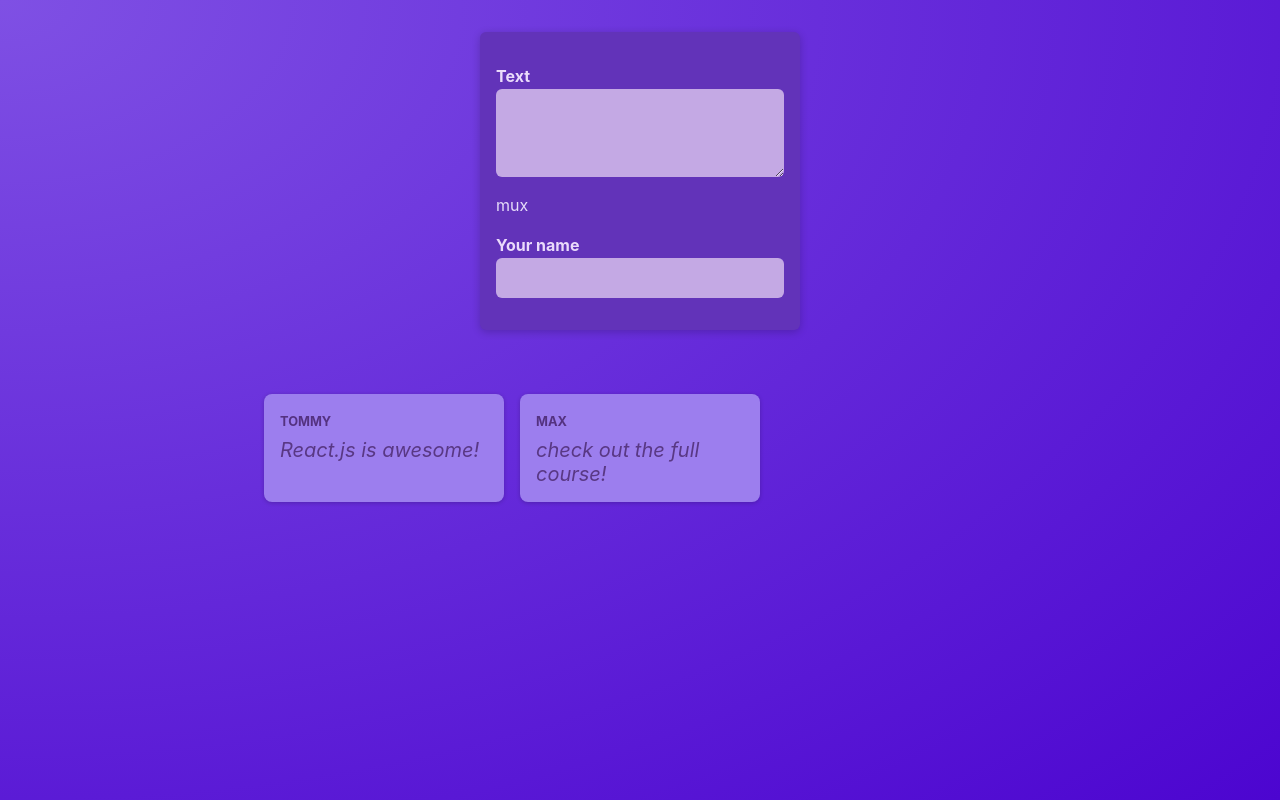
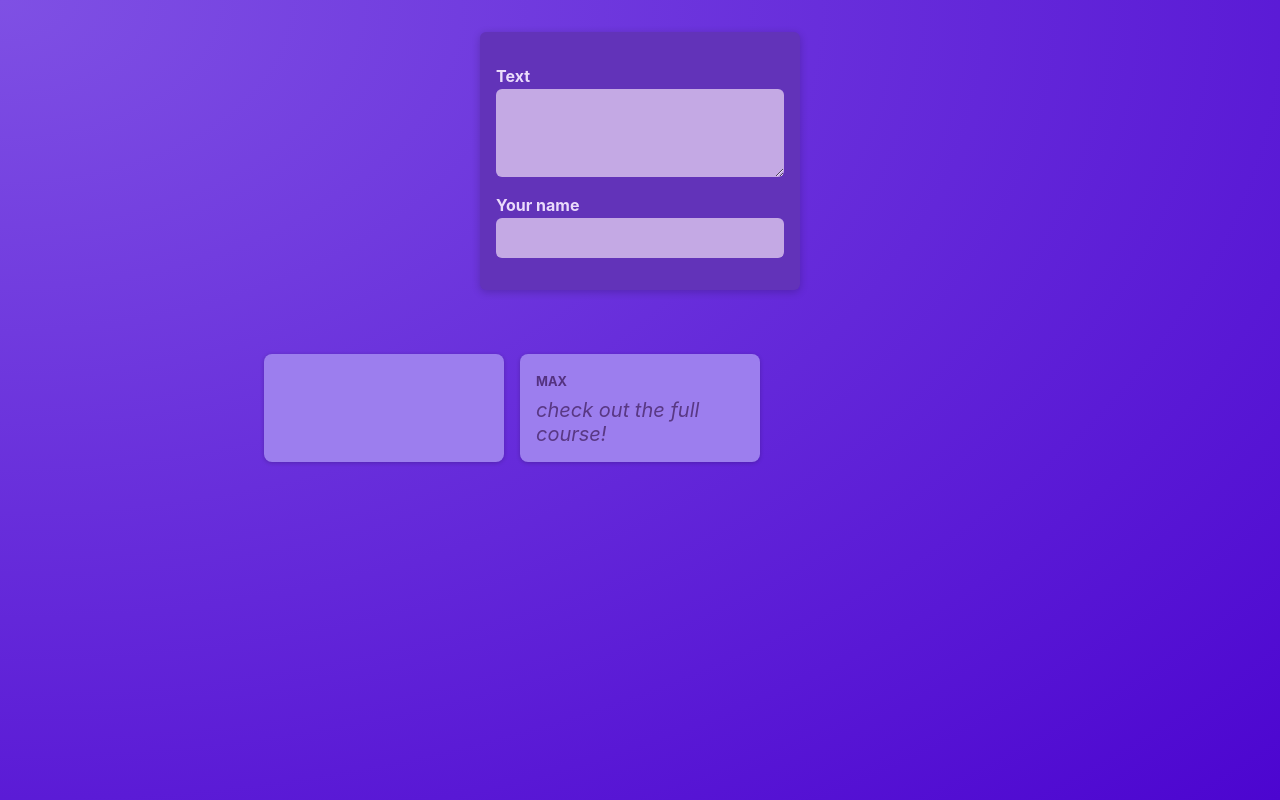
Before and after one commit to PJLindsay/react-crash-course, a React (Vite) app: page / in a window 1280 px wide. Built offline with nearby package versions, Linux system fonts and the light colour scheme.

Commit message:
Lift up state

```diff
--- a/src/components/NewPost.jsx
+++ b/src/components/NewPost.jsx
@@ -1,24 +1,15 @@
-import { useState } from "react";
-
 import classes from "./NewPost.module.css";
 
-function NewPost() {
-  const [enteredBody, setEnteredBody] = useState("mux");
-
-  function changeBodyHandler(event) {
-    setEnteredBody(event.target.value);
-  }
-
+function NewPost(props) {
   return (
     <form className={classes.form}>
       <p>
         <label htmlFor="body">Text</label>
-        <textarea id="body" required rows={3} onChange={changeBodyHandler} />
+        <textarea id="body" required rows={3} onChange={props.onBodyChange} />
       </p>
-      <p>{enteredBody}</p>
       <p>
         <label htmlFor="name">Your name</label>
-        <input type="text" id="name" required />
+        <input type="text" id="name" required onChange={props.onAuthorChange} />
       </p>
     </form>
   );
--- a/src/components/NewPost.module.css
+++ b/src/components/NewPost.module.css
@@ -46,10 +46,10 @@
   background-color: #23014a;
 }
 
-.actions button[type='button'] {
+.actions button[type="button"] {
   background-color: transparent;
 }
 
-.actions button[type='button']:hover {
+.actions button[type="button"]:hover {
   color: #d1bee6;
 }
--- a/src/components/PostsList.jsx
+++ b/src/components/PostsList.jsx
@@ -1,13 +1,29 @@
+import { useState } from "react";
+
 import NewPost from "./NewPost";
 import Post from "./Post";
 import classes from "./PostsList.module.css";
 
 function PostsList() {
+  const [enteredBody, setEnteredBody] = useState("");
+  const [enteredAuthor, setEnteredAuthor] = useState("");
+
+  function bodyChangeHandler(event) {
+    setEnteredBody(event.target.value);
+  }
+
+  function authorChangeHandler(event) {
+    setEnteredAuthor(event.target.value);
+  }
+
   return (
     <>
-      <NewPost />
+      <NewPost
+        onBodyChange={bodyChangeHandler}
+        onAuthorChange={authorChangeHandler}
+      />
       <ul className={classes.posts}>
-        <Post author="Tommy" body="React.js is awesome!" />
+        <Post author={enteredAuthor} body={enteredBody} />
         <Post author="Max" body="check out the full course!" />
       </ul>
     </>
```
